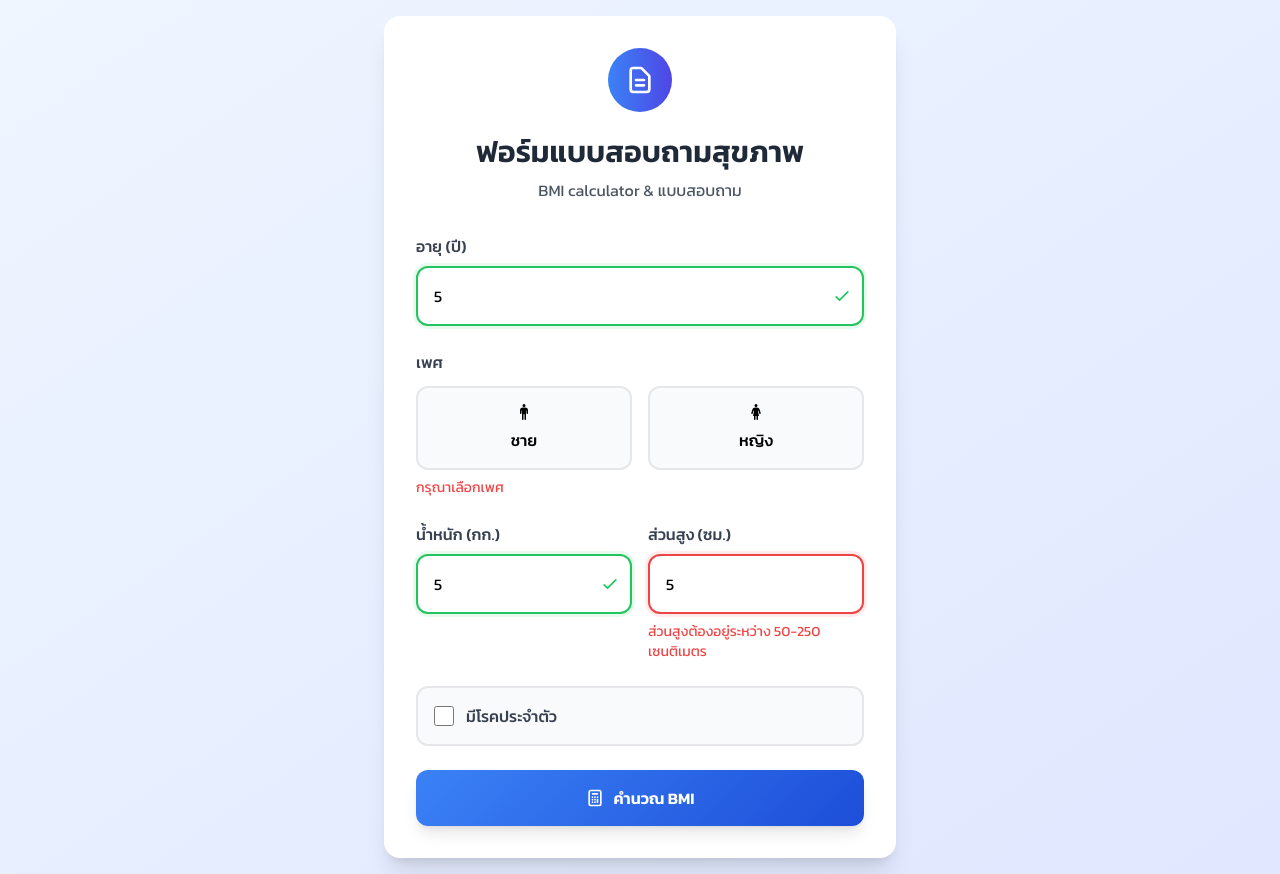
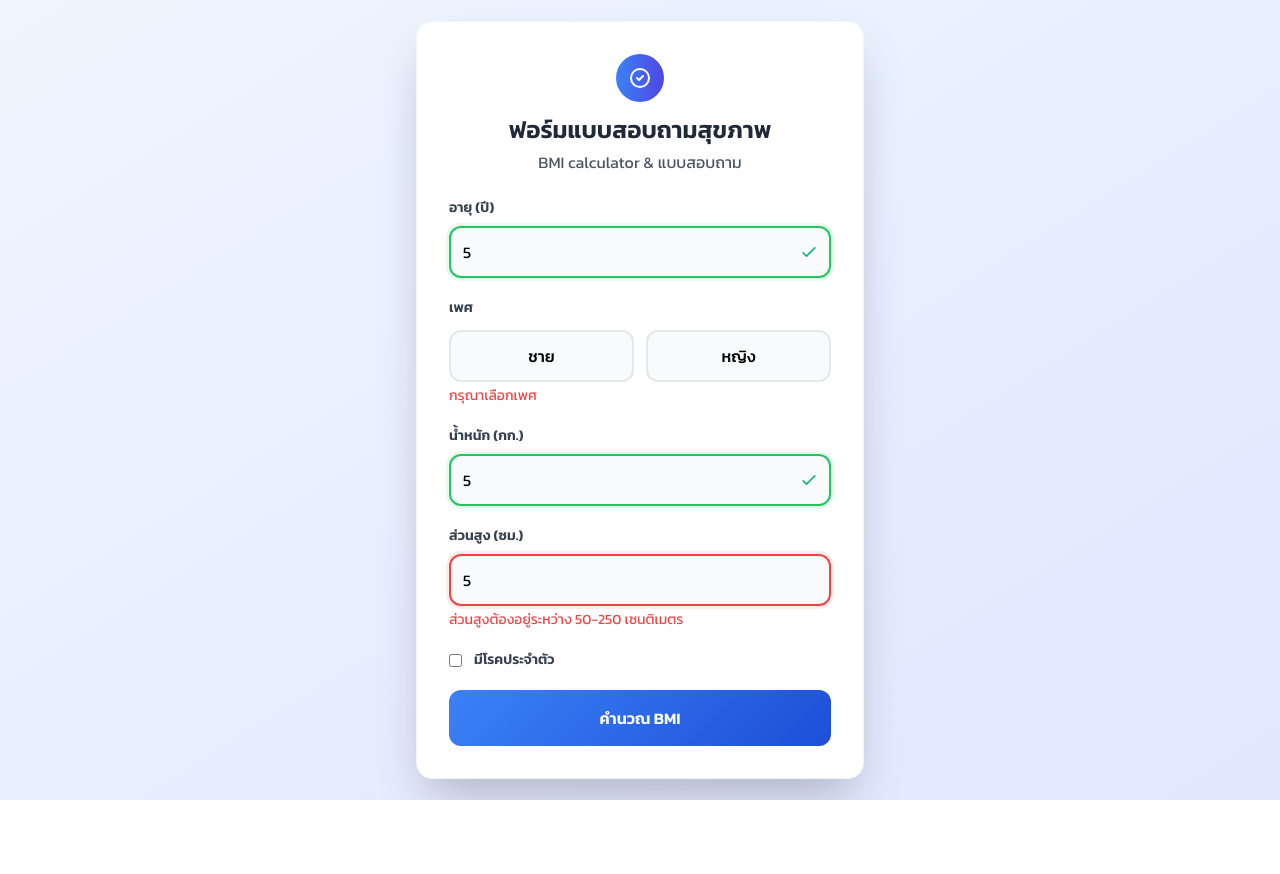
Before and after one commit to numcayX2/Form_validation, a plain HTML site: page Healthcare/index.html in a window 1280 px wide. Both pictures are taken after typing "5", "5", "5" into the empty fields and a click on the button "คำนวณ BMI". After the commit the page ends 800 px from the top, so only its background shows below. Drawn offline with nearby package versions, Linux system fonts and the light colour scheme.

Commit message:
button fixed healthcare

```diff
--- a/Healthcare/index.html
+++ b/Healthcare/index.html
@@ -1,169 +1,131 @@
 <!DOCTYPE html>
 <html lang="th">
+
 <head>
     <meta charset="UTF-8">
     <meta name="viewport" content="width=device-width, initial-scale=1.0">
-    <title>Healthcare BMI Calculator</title>
-    <script src="https://cdn.tailwindcss.com"></script>
-    <script src="https://cdnjs.cloudflare.com/ajax/libs/gsap/3.12.2/gsap.min.js"></script>
+    <title>ฟอร์มแบบสอบถามสุขภาพ</title>
+    <link rel="stylesheet" href="https://cdnjs.cloudflare.com/ajax/libs/tailwindcss/2.2.19/tailwind.min.css">
     <link rel="stylesheet" href="healthcare.css">
+    <script src="https://cdnjs.cloudflare.com/ajax/libs/gsap/3.11.4/gsap.min.js"></script>
 </head>
+
 <body class="bg-gradient-to-br from-blue-50 to-indigo-100 min-h-screen flex items-center justify-center p-4">
-    <div class="bg-white shadow-xl rounded-2xl p-8 max-w-lg w-full">
-        <div class="text-center mb-8">
-            <div class="inline-block p-4 bg-gradient-to-r from-blue-500 to-indigo-600 rounded-full mb-4">
-                <svg class="w-8 h-8 text-white" fill="none" stroke="currentColor" viewBox="0 0 24 24">
+    <div class="bg-white rounded-2xl shadow-2xl border border-gray-100 p-8 max-w-md w-full">
+        <div class="text-center mb-6">
+            <div
+                class="inline-flex items-center justify-center w-12 h-12 bg-gradient-to-r from-blue-500 to-indigo-600 rounded-full mb-3">
+                <svg class="w-6 h-6 text-white" fill="none" stroke="currentColor" viewBox="0 0 24 24">
                     <path stroke-linecap="round" stroke-linejoin="round" stroke-width="2"
-                        d="M9 12h6m-6 4h6m2 5H7a2 2 0 01-2-2V5a2 2 0 012-2h5.586a1 1 0 01.707.293l5.414 5.414a1 1 0 01.293.707V19a2 2 0 01-2 2z">
-                    </path>
+                        d="M9 12l2 2 4-4m6 2a9 9 0 11-18 0 9 9 0 0118 0z"></path>
                 </svg>
             </div>
-            <h1 class="text-3xl font-bold text-gray-800 mb-2">ฟอร์มแบบสอบถามสุขภาพ</h1>
+            <h1 class="text-2xl font-bold text-gray-800 mb-1">ฟอร์มแบบสอบถามสุขภาพ</h1>
             <p class="text-gray-600">BMI calculator & แบบสอบถาม</p>
         </div>
 
-        <form id="bmiForm" class="space-y-6">
-            <!-- Age -->
+        <form id="bmiForm" novalidate class="space-y-5">
             <div class="input-group">
-                <label class="block font-medium text-gray-700 mb-2">อายุ (ปี)</label>
+                <label for="age" class="block text-sm font-semibold text-gray-700 mb-2">อายุ (ปี)</label>
                 <div class="relative">
-                    <input type="number" id="age"
-                        class="custom-input w-full border-2 border-gray-200 rounded-xl p-4 focus:outline-none focus:border-blue-500"
-                        placeholder="กรอกอายุ 5-100 ปี" required>
-                    <div class="success-icon">
-                        <svg class="w-5 h-5 text-green-500" fill="none" stroke="currentColor" viewBox="0 0 24 24">
-                            <path stroke-linecap="round" stroke-linejoin="round" stroke-width="2" d="M5 13l4 4L19 7">
-                            </path>
+                    <input id="age" type="number"
+                        class="custom-input w-full p-3 border-2 border-gray-200 rounded-xl bg-gray-50 focus:bg-white focus:border-blue-500 focus:ring-4 focus:ring-blue-100 transition-all duration-300 outline-none"
+                        placeholder="กรอกอายุ">
+                    <svg class="success-icon absolute right-3 top-1/2 transform -translate-y-1/2 w-5 h-5 text-green-500"
+                        fill="none" stroke="currentColor" viewBox="0 0 24 24">
+                        <path stroke-linecap="round" stroke-linejoin="round" stroke-width="2" d="M5 13l4 4L19 7"></path>
                     </svg>
                 </div>
-                </div>
-                <p class="error-message text-red-500 text-sm mt-2" id="ageError"></p>
+                <p id="ageError" class="error-message text-red-500 text-sm mt-1"></p>
             </div>
 
-            <!-- Gender -->
             <div class="input-group">
-                <label class="block font-medium text-gray-700 mb-3">เพศ</label>
-                <div class="grid grid-cols-2 gap-4">
-                    <label class="radio-custom">
+                <label class="block text-sm font-semibold text-gray-700 mb-3">เพศ</label>
+                <div class="flex space-x-3">
+                    <label
+                        class="radio-custom flex-1 rounded-xl bg-gray-50 cursor-pointer hover:border-blue-300 hover:shadow-md transition-all duration-300">
                         <input type="radio" name="gender" value="male" class="hidden">
-                        <div class="radio-content bg-gray-50 border-2 border-gray-200 rounded-xl p-4 text-center">
-                            <svg xmlns="http://www.w3.org/2000/svg" width="16" height="16" fill="currentColor"
-                                class="bi bi-person-standing mx-auto mb-2" viewBox="0 0 16 16">
-                                <path
-                                    d="M8 3a1.5 1.5 0 1 0 0-3 1.5 1.5 0 0 0 0 3M6 6.75v8.5a.75.75 0 0 0 1.5 0V10.5a.5.5 0 0 1 1 0v4.75a.75.75 0 0 0 1.5 0v-8.5a.25.25 0 1 1 .5 0v2.5a.75.75 0 0 0 1.5 0V6.5a3 3 0 0 0-3-3H7a3 3 0 0 0-3 3v2.75a.75.75 0 0 0 1.5 0v-2.5a.25.25 0 0 1 .5 0" />
-                            </svg>
-                            <span class="font-medium">ชาย</span>
-                        </div>
+                        <div class="radio-content text-center font-medium p-3 rounded-xl border-2 border-gray-200">ชาย</div>
                     </label>
-                    <label class="radio-custom">
+                    <label
+                        class="radio-custom flex-1 rounded-xl bg-gray-50 cursor-pointer hover:border-blue-300 hover:shadow-md transition-all duration-300">
                         <input type="radio" name="gender" value="female" class="hidden">
-                        <div class="radio-content bg-gray-50 border-2 border-gray-200 rounded-xl p-4 text-center">
-                            <svg xmlns="http://www.w3.org/2000/svg" width="16" height="16" fill="currentColor"
-                                class="bi bi-person-standing-dress mx-auto mb-2" viewBox="0 0 16 16">
-                                <path
-                                    d="M8 3a1.5 1.5 0 1 0 0-3 1.5 1.5 0 0 0 0 3m-.5 12.25V12h1v3.25a.75.75 0 0 0 1.5 0V12h1l-1-5v-.215a.285.285 0 0 1 .56-.078l.793 2.777a.711.711 0 1 0 1.364-.405l-1.065-3.461A3 3 0 0 0 8.784 3.5H7.216a3 3 0 0 0-2.868 2.118L3.283 9.079a.711.711 0 1 0 1.365.405l.793-2.777a.285.285 0 0 1 .56.078V7l-1 5h1v3.25a.75.75 0 0 0 1.5 0Z" />
-                            </svg>
-                            <span class="font-medium">หญิง</span>
-                        </div>
+                        <div class="radio-content text-center font-medium p-3 rounded-xl border-2 border-gray-200">หญิง</div>
                     </label>
                 </div>
-                <p class="error-message text-red-500 text-sm mt-2" id="genderError"></p>
+                <p id="genderError" class="error-message text-red-500 text-sm mt-1"></p>
             </div>
 
-            <!-- Weight and height -->
-            <div class="grid grid-cols-2 gap-4">
             <div class="input-group">
-                    <label class="block font-medium text-gray-700 mb-2">น้ำหนัก (กก.)</label>
+                <label for="weight" class="block text-sm font-semibold text-gray-700 mb-2">น้ำหนัก (กก.)</label>
                 <div class="relative">
-                        <input type="number" id="weight" step="0.1"
-                            class="custom-input w-full border-2 border-gray-200 rounded-xl p-4 focus:outline-none focus:border-blue-500"
-                            placeholder="XX.X" required>
-                        <div class="success-icon">
-                            <svg class="w-5 h-5 text-green-500" fill="none" stroke="currentColor" viewBox="0 0 24 24">
-                                <path stroke-linecap="round" stroke-linejoin="round" stroke-width="2"
-                                    d="M5 13l4 4L19 7"></path>
+                    <input id="weight" type="number" step="0.1"
+                        class="custom-input w-full p-3 border-2 border-gray-200 rounded-xl bg-gray-50 focus:bg-white focus:border-blue-500 focus:ring-4 focus:ring-blue-100 transition-all duration-300 outline-none"
+                        placeholder="กรอกน้ำหนัก">
+                    <svg class="success-icon absolute right-3 top-1/2 transform -translate-y-1/2 w-5 h-5 text-green-500"
+                        fill="none" stroke="currentColor" viewBox="0 0 24 24">
+                        <path stroke-linecap="round" stroke-linejoin="round" stroke-width="2" d="M5 13l4 4L19 7"></path>
                     </svg>
                 </div>
+                <p id="weightError" class="error-message text-red-500 text-sm mt-1"></p>
             </div>
-                    <p class="error-message text-red-500 text-sm mt-2" id="weightError"></p>
-                </div>
+
             <div class="input-group">
-                    <label class="block font-medium text-gray-700 mb-2">ส่วนสูง (ซม.)</label>
+                <label for="height" class="block text-sm font-semibold text-gray-700 mb-2">ส่วนสูง (ซม.)</label>
                 <div class="relative">
-                        <input type="number" id="height" step="0.1"
-                            class="custom-input w-full border-2 border-gray-200 rounded-xl p-4 focus:outline-none focus:border-blue-500"
-                            placeholder="XXX.X" required>
-                        <div class="success-icon">
-                            <svg class="w-5 h-5 text-green-500" fill="none" stroke="currentColor" viewBox="0 0 24 24">
-                                <path stroke-linecap="round" stroke-linejoin="round" stroke-width="2"
-                                    d="M5 13l4 4L19 7"></path>
+                    <input id="height" type="number" step="0.1"
+                        class="custom-input w-full p-3 border-2 border-gray-200 rounded-xl bg-gray-50 focus:bg-white focus:border-blue-500 focus:ring-4 focus:ring-blue-100 transition-all duration-300 outline-none"
+                        placeholder="กรอกส่วนสูง">
+                    <svg class="success-icon absolute right-3 top-1/2 transform -translate-y-1/2 w-5 h-5 text-green-500"
+                        fill="none" stroke="currentColor" viewBox="0 0 24 24">
+                        <path stroke-linecap="round" stroke-linejoin="round" stroke-width="2" d="M5 13l4 4L19 7"></path>
                     </svg>
                 </div>
+                <p id="heightError" class="error-message text-red-500 text-sm mt-1"></p>
             </div>
-                    <p class="error-message text-red-500 text-sm mt-2" id="heightError"></p>
+
+            <div class="input-group">
+                <label class="flex items-center cursor-pointer">
+                    <input id="hasDisease" type="checkbox" class="mr-3">
+                    <span class="text-sm font-semibold text-gray-700">มีโรคประจำตัว</span>
+                </label>
+                <div id="diseaseDetailsContainer" class="hidden mt-3">
+                    <textarea id="diseaseDetails"
+                        class="custom-input w-full p-3 border-2 border-gray-200 rounded-xl bg-gray-50 focus:bg-white focus:border-blue-500 focus:ring-4 focus:ring-blue-100 transition-all duration-300 outline-none resize-none"
+                        rows="3" placeholder="กรอกรายละเอียดโรคประจำตัว"></textarea>
+                    <p id="diseaseError" class="error-message text-red-500 text-sm mt-1"></p>
                 </div>
             </div>
 
-            <!-- Disease -->
-            <div class="input-group">
-                <label
-                    class="bg-gray-50 border-2 border-gray-200 rounded-xl p-4 flex items-center cursor-pointer hover:bg-gray-100 transition-colors">
-                    <input type="checkbox" id="hasDisease" class="mr-3 w-5 h-5 text-blue-500 rounded">
-                    <div class="flex items-center">
-                        <span class="font-medium text-gray-700">มีโรคประจำตัว</span>
-                    </div>
-                </label>
-                <div id="diseaseDetailsContainer" class="mt-4 hidden">
-                    <textarea id="diseaseDetails"
-                        class="custom-input w-full border-2 border-gray-200 rounded-xl p-4 focus:outline-none focus:border-blue-500"
-                        rows="3" placeholder="กรอกรายละเอียดโรคประจำตัว..."></textarea>
-                    <p class="error-message text-red-500 text-sm mt-2" id="diseaseError"></p>
-                </div>
-            </div>
-
-            <button type="submit" id="submitBtn"
-                class="btn-submit w-full text-white font-semibold py-4 rounded-xl shadow-lg flex items-center justify-center">
-                <span id="submitText" class="flex items-center">
-                    <svg class="w-5 h-5 mr-2" fill="none" stroke="currentColor" viewBox="0 0 24 24">
-                        <path stroke-linecap="round" stroke-linejoin="round" stroke-width="2"
-                            d="M9 7h6m0 10v-3m-3 3h.01M9 17h.01M9 14h.01M12 14h.01M15 11h.01M12 11h.01M9 11h.01M7 21h10a2 2 0 002-2V5a2 2 0 00-2-2H7a2 2 0 00-2 2v14a2 2 0 002 2z">
-                        </path>
-                    </svg>
-                    คำนวณ BMI
-                </span>
+            <button id="submitBtn" type="submit"
+                class="btn-submit w-full p-4 rounded-xl text-white font-semibold bg-gradient-to-r from-blue-500 to-indigo-600 hover:from-blue-600 hover:to-indigo-700 transform hover:scale-105 hover:shadow-xl transition-all duration-300 flex items-center justify-center">
+                <span id="submitText">คำนวณ BMI</span>
                 <div id="loadingSpinner" class="loading-spinner hidden ml-2"></div>
             </button>
         </form>
     </div>
 
-    <!-- Modal -->
     <div id="resultModal"
-        class="fixed inset-0 modal-backdrop bg-black bg-opacity-50 hidden items-center justify-center z-50">
-        <div id="modalContent" class="bg-white rounded-2xl shadow-2xl p-8 max-w-md w-full mx-4">
+        class="hidden fixed inset-0 modal-backdrop bg-black bg-opacity-50 backdrop-blur-sm items-center justify-center z-50">
+        <div id="modalContent"
+            class="bg-white rounded-2xl p-8 max-w-md w-full mx-4 transform scale-95 hover:scale-100 transition-all duration-300 shadow-2xl">
             <div class="text-center">
-                <div id="modalIcon"
-                    class="inline-block p-4 bg-gradient-to-r from-green-500 to-emerald-600 rounded-full mb-4">
-                    <svg class="w-8 h-8 text-white" fill="none" stroke="currentColor" viewBox="0 0 24 24">
-                        <path stroke-linecap="round" stroke-linejoin="round" stroke-width="2"
-                            d="M9 12l2 2 4-4m6 2a9 9 0 11-18 0 9 9 0 0118 0z"></path>
-                    </svg>
+                <div id="modalIcon" class="inline-block p-4 bg-gradient-to-r rounded-full mb-4"></div>
+                <h2 class="text-2xl font-bold text-gray-800 mb-3">ผลการคำนวณ BMI</h2>
+                <div class="space-y-2 mb-6">
+                    <p class="text-gray-600">BMI: <span id="bmiResult" class="font-bold text-blue-600 text-xl"></span>
+                    </p>
+                    <p class="text-gray-600">หมวดหมู่: <span id="bmiCategory" class="font-bold text-indigo-600"></span>
+                    </p>
+                    <p id="bmiDetails" class="text-gray-600"></p>
                 </div>
-                <h2 class="text-2xl font-bold text-gray-800 mb-6">ผลการคำนวณ BMI</h2>
-
-                <div class="bg-gradient-to-r from-blue-50 to-indigo-50 rounded-2xl p-6 mb-6">
-                    <p id="bmiResult" class="text-4xl font-bold text-blue-600 mb-2"></p>
-                    <p id="bmiCategory" class="text-xl font-medium mb-2"></p>
-                    <p id="bmiDetails" class="text-gray-600 text-sm"></p>
-                </div>
-
                 <button onclick="closeModal()"
-                    class="w-full bg-gradient-to-r from-gray-500 to-gray-600 text-white py-3 rounded-xl hover:from-gray-600 hover:to-gray-700 transition-all shadow-lg">
-                    ปิดหน้าต่าง
-                </button>
+                    class="w-full p-3 bg-gray-100 hover:bg-gray-200 rounded-xl text-gray-800 font-semibold transition-colors duration-300">ปิดหน้าต่าง</button>
             </div>
         </div>
     </div>
+
+    <script src="healthcare.js"></script>
 </body>
-<script src="healthcare.js"></script>
 
 </html>
```
Lines whose indentation alone changed are shown as unchanged.
